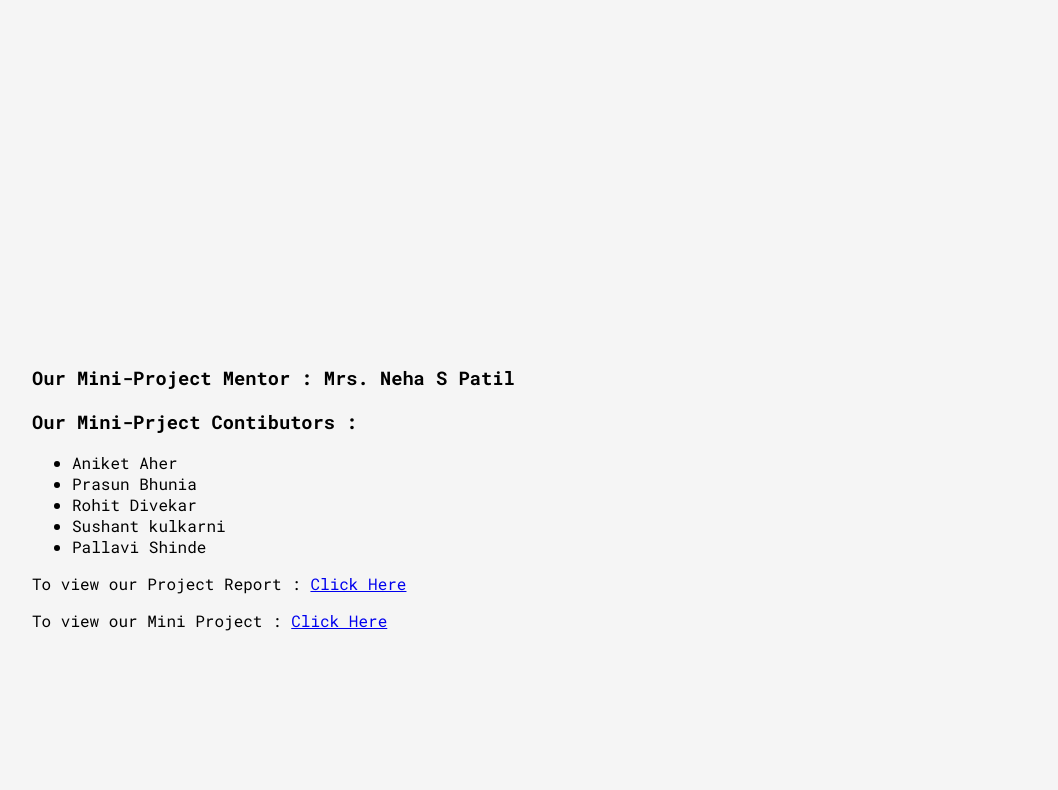
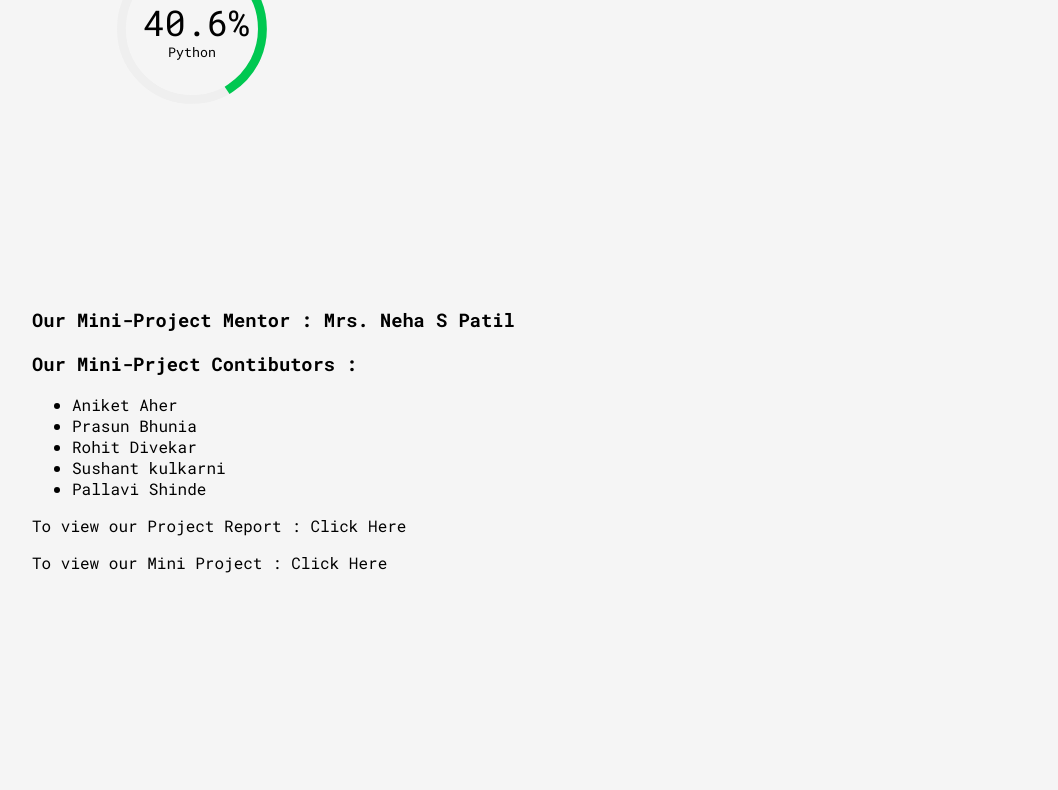
Before and after one commit to Visoneers/Portfolio, a plain HTML site: page templates/pinaka.html in a window 1280 px wide. Shown: the part 1975-2765 px from the top of the page, without its empty margins (108-1166 px from the left). After the commit the page ends 2627 px from the top, so only its background shows below. Drawn offline with nearby package versions, Linux system fonts and the light colour scheme; the site is published under a folder, as on GitHub Pages, so addresses that start at the root find nothing.

Commit message:
Update pinaka.html

```diff
--- a/templates/pinaka.html
+++ b/templates/pinaka.html
@@ -4,10 +4,10 @@
 <head>
     <meta charset="UTF-8">
     <meta name="viewport" content="width=device-width, initial-scale=1.0">
-    <link rel="stylesheet" href="/css/style.css">
+    <link rel="stylesheet" href="../css/style.css">
     <link rel="stylesheet" href="../css/pinaka.css">
-    <link rel="stylesheet" href="/css/animate.css">
-    <link rel="stylesheet" href="/css/progresscircle.css">
+    <link rel="stylesheet" href="../css/animate.css">
+    <link rel="stylesheet" href="../css/progresscircle.css">
 
     <!-- <script src="/js/wow.min.js"></script> -->
     <script src="https://cdnjs.cloudflare.com/ajax/libs/wow/1.1.2/wow.min.js" integrity="sha512-Eak/29OTpb36LLo2r47IpVzPBLXnAMPAVypbSZiZ4Qkf8p/7S/XRG5xp7OKWPPYfJT6metI+IORkR5G8F900+g==" crossorigin="anonymous"></script>
@@ -19,7 +19,7 @@
         <div class="container">
             <div class="hero1">
                 <div class="heading">
-                    <a href="/index.html">Visioneers</a>
+                    <a href="../index.html">Visioneers</a>
                     <p>VOLUNTEERING WITH A VISION</p>
                 </div>
             </div>
@@ -43,7 +43,7 @@
                 </p>
             </div>
             <video width="1000px" height="560px" autoplay loop>
-                <source src="/video/1.mp4" type="video/mp4">
+                <source src="../video/1.mp4" type="video/mp4">
                 your browser donot support the video tag.
             </video>
             <br><br>
@@ -86,7 +86,7 @@
     src="https://code.jquery.com/jquery-3.5.1.min.js"
     integrity="sha256-9/aliU8dGd2tb6OSsuzixeV4y/faTqgFtohetphbbj0="
     crossorigin="anonymous"></script>
-    <script src="/js/progresscircle.js"></script>
+    <script src="../js/progresscircle.js"></script>
     <script type="text/javascript">
         $(function(){
             $('.circlechart').circlechart();
```
